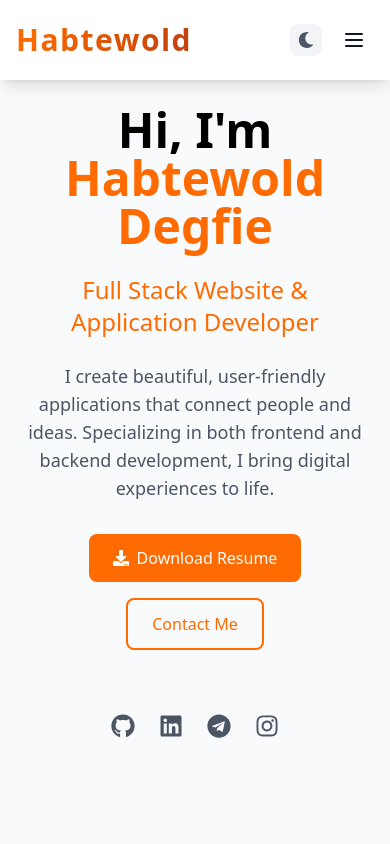
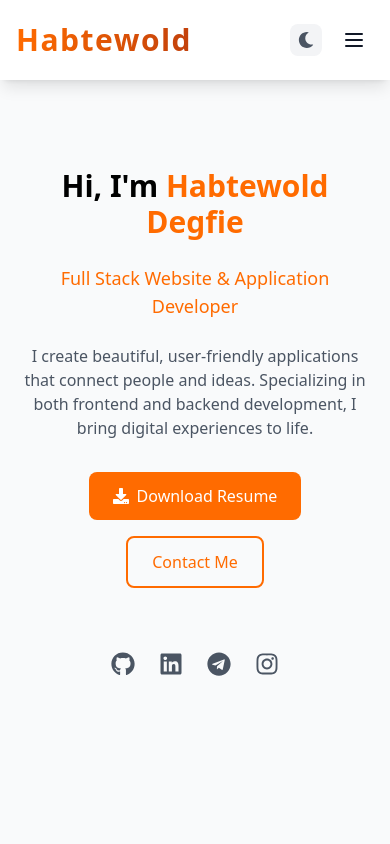
Before and after one commit to Habtewold-D/portfolio-website-react, a React (Vite) app: page / in a window 390 px wide. Shown: the top 844 px of the page. Built offline with nearby package versions, Linux system fonts and the light colour scheme.

Commit message:
overflow error fixed

```diff
--- a/src/pages/Home.tsx
+++ b/src/pages/Home.tsx
@@ -3,7 +3,7 @@ import { FaGithub, FaLinkedin, FaTelegram, FaInstagram, FaDownload } from 'react
 
 const Home: React.FC = () => {
   return (
-    <div className="min-h-screen flex items-center justify-center px-4">
+    <div className="min-h-screen flex items-center justify-center px-4 pt-38 sm:pt-40">
       <div className="max-w-4xl mx-auto text-center space-y-8">
         <motion.div
           initial={{ opacity: 0, y: 20 }}
@@ -11,13 +11,13 @@ const Home: React.FC = () => {
           transition={{ duration: 0.5 }}
           className="space-y-6"
         >
-          <h1 className="text-5xl md:text-6xl font-bold">
+          <h1 className="text-3xl sm:text-4xl md:text-5xl lg:text-6xl font-bold">
             Hi, I'm <span className="text-orange-500">Habtewold Degfie</span>
           </h1>
-          <h2 className="text-2xl md:text-3xl text-gray-600 dark:text-gray-300">
+          <h2 className="text-lg sm:text-xl md:text-2xl lg:text-3xl text-gray-600 dark:text-gray-300">
             <span className="text-orange-500">Full Stack Website & Application Developer</span>
           </h2>
-          <p className="text-gray-600 dark:text-gray-300 max-w-2xl mx-auto text-lg">
+          <p className="text-gray-600 dark:text-gray-300 max-w-2xl mx-auto text-base sm:text-lg">
             I create beautiful, user-friendly applications that connect people and ideas.
             Specializing in both frontend and backend development, I bring digital experiences to life.
           </p>
```
